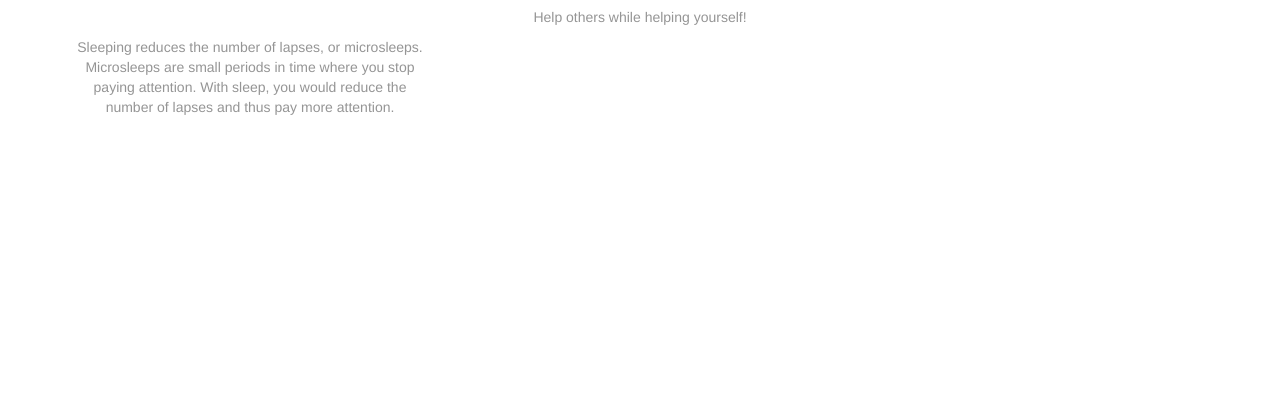
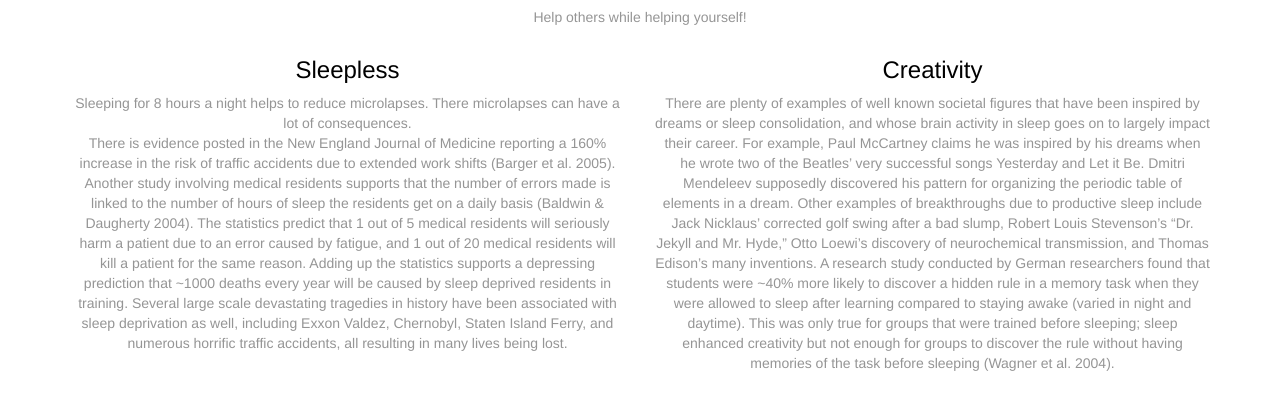
Before and after one commit to plee5/sleep, a plain HTML site: page society.html in a window 1280 px wide. Shown: the part 113-522 px from the top of the page. Drawn offline with Linux system fonts and the light colour scheme.

Commit message:
Finished society

```diff
--- a/society.html
+++ b/society.html
@@ -76,10 +76,25 @@
 
     <!-- Feature Row -->
     <div class="row">
-        <article class="col-md-4 article-intro">
-            Sleeping reduces the number of lapses, or microsleeps. Microsleeps are small periods in time where you stop paying attention.
-            With sleep, you would reduce the number of lapses and thus pay more attention.
+        <article class="col-md-6 article-intro">
+            <h3> Sleepless
+            </h3>
+            Sleeping for 8 hours a night helps to reduce microlapses. There microlapses can have a lot of consequences.
+            <p>
+                There is evidence posted in the New England Journal of Medicine reporting a 160% increase in the risk of traffic accidents due to extended work shifts (Barger et al. 2005). Another study involving medical residents supports that the number of errors made is linked to the number of hours of sleep the residents get on a daily basis (Baldwin & Daugherty 2004). The statistics predict that 1 out of 5 medical residents will seriously harm a patient due to an error caused by fatigue, and 1 out of 20 medical residents will kill a patient for the same reason. Adding up the statistics supports a depressing prediction that ~1000 deaths every year will be caused by sleep deprived residents in training. Several large scale devastating tragedies in history have been associated with sleep deprivation as well, including Exxon Valdez, Chernobyl, Staten Island Ferry, and numerous horrific traffic accidents, all resulting in many lives being lost.
+
+            </p>
         </article>
 
+        <article class="col-md-6 article-intro">
+            <h3> Creativity
+            </h3>
+            <p>
+                There are plenty of examples of well known societal figures that have been inspired by dreams or sleep consolidation, and whose brain activity in sleep goes on to largely impact their career.
+                For example, Paul McCartney claims he was inspired by his dreams when he wrote two of the Beatles’ very successful songs Yesterday and Let it Be. Dmitri Mendeleev supposedly discovered his pattern for organizing the periodic table of elements in a dream. Other examples of breakthroughs due to productive sleep include Jack Nicklaus’ corrected golf swing after a bad slump, Robert Louis Stevenson’s “Dr. Jekyll and Mr. Hyde,” Otto Loewi’s discovery of neurochemical transmission, and Thomas Edison’s many inventions.
 
+                A research study conducted by German researchers found that students were ~40% more likely to discover a hidden rule in a memory task when they were allowed to sleep after learning compared to staying awake (varied in night and daytime). This was only true for groups that were trained before sleeping; sleep enhanced creativity but not enough for groups to discover the rule without having memories of the task before sleeping (Wagner et al. 2004).
+
+            </p>
+        </article>
 </body>
```
